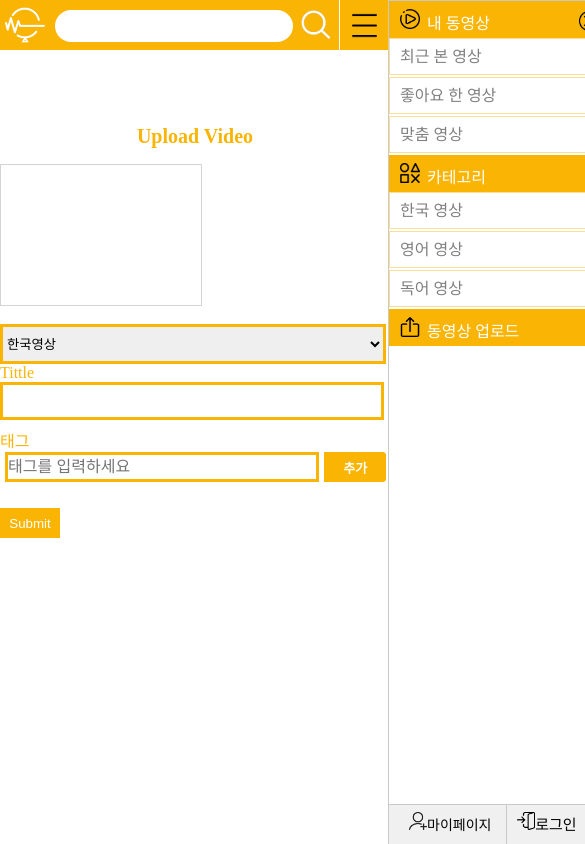
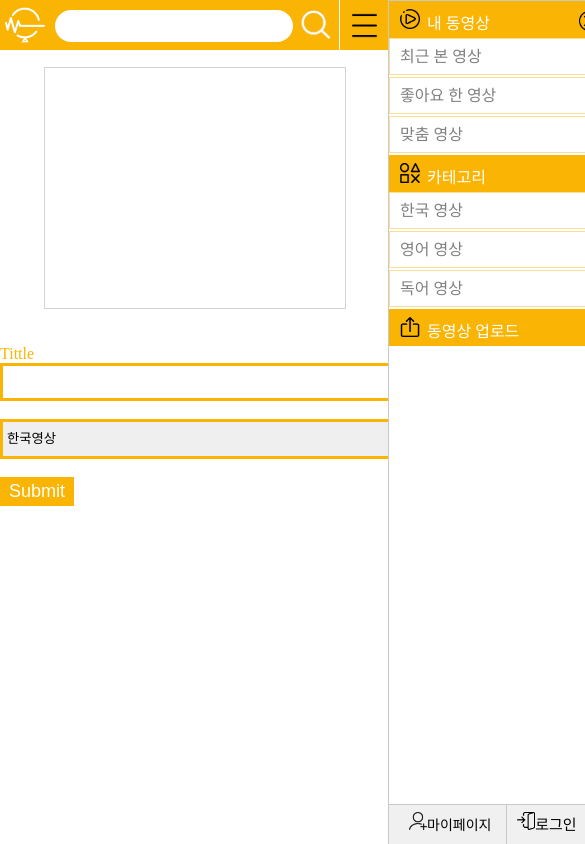
Before and after one commit to sok98/Front-end, a React (Create React App) app: page /UploadVideo in a window 390 px wide. Shown: the top 844 px of the page, 585 px wide, since content can reach past the window. Built offline with nearby package versions, Linux system fonts and the light colour scheme.

Commit message:
ys 업로드페이지 수정

```diff
--- a/src/App.js
+++ b/src/App.js
@@ -11,6 +11,7 @@ import ListPage from "./Page/container/VideoPage/ListPage";
 import AdminPage from "./Page/container/AdminPage/AdminPage";
 import UploadVideoPage from "./Page/container/VideoPage/UploadVideoPage";
 import UploadVideoSecondPage from "./Page/container/VideoPage/UploadVideoSecondPage";
+import UploadVideoThirdPage from "./Page/container/VideoPage/UploadVideoThirdPage";
 
 const App = () => {
   return (
@@ -25,6 +26,7 @@ const App = () => {
       <Route path="/Change" component={ChangePage} />
       <Route path="/UploadVideo" component={UploadVideoPage} />
       <Route path="/UploadVideoSecond" component={UploadVideoSecondPage} />
+      <Route path="/UploadVideoThird" component={UploadVideoThirdPage} />
     </div>
   );
 };
--- a/src/Page/container/VideoPage/UploadVideoPage.css
+++ b/src/Page/container/VideoPage/UploadVideoPage.css
@@ -1,19 +1,8 @@
-.App {
-  text-align: center;
+#upload_after_form {
+  display: flex;
+  justify-content: center;
 }
-
-body {
-  margin: 0;
-}
-.UploadVideoPage {
-  padding-top: 100px;
-}
-.UploadVideoPag_2 {
-  text-align: center;
-  margin-bottom: 2rem;
-  color: #fab404;
-}
-.dropzone_video {
+#upload_after_dropzone {
   width: 300px;
   height: 240px;
   border: 1px solid lightgray;
@@ -21,61 +10,24 @@ body {
   align-items: center;
   justify-content: center;
 }
-a {
-  text-decoration: none;
+#title_label {
+  color: #fab404;
 }
-#video_dropzone {
-  border: 3px solid #fab404;
-}
-#thumbnail_dropzone_dropzone {
-  border: 3px solid #fab404;
-}
-
 #title_input {
   border: 3px solid #fab404;
+  width: 700px;
+  height: 30px;
 }
 #category_select {
   border: 3px solid #fab404;
+  width: 710px;
+  height: 40px;
 }
-#submit_btn {
+#uploadpage_submit_btn {
   background-color: #fab404;
   border: 3px solid #fab404;
   color: white;
+  width: "60px";
+  height: "30px";
+  font-size: large;
 }
-@media (max-width: 480px) {
-  .aa {
-    display: none;
-  }
-  .UploadVideoPag_2 {
-    text-align: center;
-    margin-bottom: 1rem;
-    color: #fab404;
-  }
-  .UploadVideoPage {
-    max-width: "375px";
-  }
-  .dropzone_video {
-    width: 200px;
-    height: 140px;
-    border: 1px solid lightgray;
-    display: flex;
-    align-items: center;
-    justify-content: center;
-  }
-  #upload_title {
-    font-size: 20px;
-  }
-  #category_select {
-    max-width: 99%;
-  }
-  #title_input {
-    max-width: 96%;
-  }
-  #tagform_upload {
-    max-width: 99%;
-    margin-left: 0;
-  }
-  #tag_add_btn {
-    font-size: small;
-  }
-}
--- a/src/Page/container/VideoPage/UploadVideoPage.js
+++ b/src/Page/container/VideoPage/UploadVideoPage.js
@@ -8,168 +8,79 @@ import {
   Input,
 } from "antd"; /*antd다운 필요  npm i antd*/
 import Dropzone from "react-dropzone"; /*react-dropzone다운필요 npm install react-dropzone --save*/
-import styled from "styled-components"; /*npm i styled-components */
 import axios from "axios"; /*npm i --save axios */
 import Header from "../../component/Header.js";
 import Navi from "../../component/Navi.js";
 import "./UploadVideoPage.css";
 
-/*태그 디자인 일부 입니다*/
-const TagBoxBlock = styled.div`
-  width: 100%;
-  padding-top: 0.5rem;
-  margin-top: 0;
-  h4 {
-    color: #fab404
-    margin-top: 0;
-    margin-bottom: 0.5rem;
-  }
-`;
-const TagForm = styled.form`
-  border-radius: 4px;
-  overflow: hidden;
-  display: flex;
-  width: 256px;
-  margin-top: 0;
-  input,
-  button {
-    outline: none;
-    border: none;
-    font-size: 1rem;
-  }
-  input {
-    padding: 0px;
-    flex: 1;
-  }
-  button {
-    cursor: pointer;
-    padding-right: 1rem;
-    padding-left: 1rem;
-    border: none;
-    background: #fab404;
-    color: white;
-    font-weight: bold;
-    &:hover {
-      background: #fab404;
-    }
-  }
-`;
-const Tag = styled.div`
-  margin-right: 0.5rem;
-  color: #fab404;
-  cursor: pointer;
-  &:hover {
-    opacity: 0.5;
-  }
-`;
-const TagListBlock = styled.div`
-  display: flex;
-  margin-top: 0.5rem;
-`;
-
-// React.memo를 사용하여 tag 값이 바뀔 때만 리렌더링되도록 처리
-const TagItem = React.memo(({ tag, onRemove }) => (
-  <Tag onClick={() => onRemove(tag)}>#{tag}</Tag>
-));
-
-// React.memo를 사용하여 tags 값이 바뀔 때만 리렌더링되도록 처리
-const TagList = React.memo(({ tags, onRemove }) => (
-  <TagListBlock>
-    {tags.map((tag) => (
-      <TagItem key={tag} tag={tag} onRemove={onRemove} />
-    ))}
-  </TagListBlock>
-));
-
 const { Title } = Typography;
 
 const CatogoryOptions = [
-  { value: 0, label: "한국영상" },
-  { value: 1, label: "영어영상" },
-  { value: 2, label: "독일영상" },
+  { value: "ko-kr", label: "한국영상" },
+  { value: "en-us", label: "영어영상" },
 ];
 
 function UploadVideoPage() {
   const [VideoTitle, setVideoTitle] = useState("");
   const [Categories, setCategories] = useState("한국");
   const [FilePath, setFilePath] = useState("");
-  const [Duration, setDuration] = useState("");
-  const [Thumbnail, setThumbnail] = useState("");
 
-  /*UploadVidoPage2 에서 가져온애들*/
-  const [input, setInput] = useState("");
-  const [localTags, setLocalTags] = useState([]);
-  const insertTag = useCallback(
-    (tag) => {
-      if (!tag) return;
-      if (localTags.includes(tag)) return;
-      setLocalTags([...localTags, tag]);
-    },
-    [localTags]
-  );
-  const onRemove = useCallback(
-    (tag) => {
-      setLocalTags(localTags.filter((t) => t !== tag));
-    },
-    [localTags]
-  );
-  const onChange = useCallback((e) => {
-    setInput(e.target.value);
-  }, []);
-  const onSubmittag = useCallback(
-    (e) => {
-      e.preventDefault();
-      insertTag(input.trim());
-      setInput("");
-    },
-    [input, insertTag]
-  );
-  /*UploadVidoPage2 에서 가져온애들 여기까지*/
+  var username = localStorage.getItem("name");
+  var mp4;
 
-  /* 제목 작동(이벤트)*/
+  /* 제목 (이벤트)*/
   const onTitleChange = (e) => {
     setVideoTitle(e.currentTarget.value);
+    console.log("제목쓰는칸");
   };
-  /* 카테고리 작동(이벤트)*/
+  /* 카테고리 (이벤트)*/
   const onCategoryChange = (e) => {
     setCategories(e.currentTarget.value);
+    console.log("카테고리칸");
   };
-  /*submit버튼 누르면 페이지 넘어감  */
-  const onSubmit = (e) => {};
   /*드래그앤드롭  */
+  //let formData = new FormData();
   const onDrop = (files) => {
     let formData = new FormData();
     const config = {
       header: { "content-type": "multipart/form-data" },
     };
     formData.append("file", files[0]);
+    console.log("드래그앤드롭안");
+    console.log(files[0]);
+    localStorage.setItem("dropvideo", files[0]);
+  };
 
-    /*서버에 request보낼껀데 */
-    /*영상 2분30초*/
-    axios.post("/api/video/uploadVideo", formData, config).then((response) => {
+  var dropvideo = localStorage.getItem("dropvideo");
+  console.log(dropvideo);
+  console.log(username);
+
+  /*submit버튼 누르면 페이지 넘어감  */
+  const onSubmit = (e) => {
+    e.preventDefault();
+    console.log("submit안입니다");
+    let body = {
+      videofile: dropvideo,
+      inbucket: Categories,
+      pvideotitle: VideoTitle,
+      uploader: username,
+    };
+    console.log("axios밖입니다");
+    axios
+      .post("http://localhost:5050/api/upload/video", body)
+      .then((response) => {
+        console.log(response);
+        console.log("axios안입니다");
         if (response.data.success) {
+          //localStorage.setItem("videofile", response.data.videofile);
+          localStorage.setItem("inbucket", response.data.inbucket);
+          localStorage.setItem("pvideotitle", response.data.pvideotitle);
+          //localStorage.setItem("uploader", response.data.uploader);
           alert("업로드 성공");
           console.log(response.data);
-
-        {
-          /*업로드 성공시 썸네일 */
-        }
-        let variable = {
-          filePath: response.data.filePath,
-          fileName: response.data.fileName,
-        };
-        setFilePath(response.data.filePath);
-
-        axios.post("/api/video/thumbnail", variable).then((response) => {
-          if (response.data.success) {
-            setDuration(response.data.fileDuration);
-            setThumbnail(response.data.thumbsFilePath);
-          } else {
-            alert("썸네일 업로드 실패");
-          }
-        });
         } else {
           alert("업로드 실패");
+          alert(response.data);
         }
       });
   };
@@ -178,118 +89,48 @@ function UploadVideoPage() {
     <div>
       <Header />
       <Navi />
-      <div
-        class="UploadVideoPage"
-        style={{ maxWidth: "700px", margin: "0.5rem auto" }}
-      >
-        <div class="UploadVideoPag_2">
-          <Title level={2} id="upload_title">
+      <div class="UploadVideoPage">
+        <Title level={2} id="uploadpage_title">
           {" "}
           Upload Video
         </Title>
-        </div>
-        <Form onSubmit>
-          <div style={{ display: "flex", justifyContent: "space-between" }}>
-            {/*Drop 영상부분*/}
+        <Form onSubmit={onSubmit}>
+          <div id="upload_after_form">
             <Dropzone onDrop={onDrop} multiple={false} maxSize={800000000}>
               {({ getRootProps, getInputProps }) => (
-                <div class="dropzone_video" {...getRootProps()}>
+                <div id="upload_after_dropzone" {...getRootProps()}>
                   <input {...getInputProps()} />
                 </div>
               )}
             </Dropzone>
-
-            {/*Thumbnail썸네일부분*/}
-            {/*강의영상은  썸네일을 서버에서 가져와서 하는 부분 (동영상 강의 처럼) */}
-            {Thumbnail && (
-              <div>
-                <img
-                  src={`http://localhost:5000/${Thumbnail}`}
-                  alt="Thumbnail"
-                />
-              </div>
-            )}
-
-            {/*이것은 썸네일을 파일업로드 식으로 한경우 파일업로드식으로 안할꺼면 지워도 됨
-                    <Dropzone
-                        id="thumbnail_dropzone"
-                        onDrop={onDrop}
-                        multiple={false}
-                        maxSize={800000000}>
-                        {({ getRootProps, getInputProps }) => (
-                            <div style={{
-                                width: '300px', height: '240px', border: '1px solid lightgray', display: 'flex',
-                                alignItems: 'center', justifyContent: 'center'
-                            }}{...getRootProps()}>
-                                <input {...getInputProps()} />
-                                <Icon type="PlusOutlined" style={{ fontSize: '3rem' }} />
-                            </div>
-                        )}
-                    </Dropzone>*/}
           </div>
 
+          {/*제목*/}
+          <br />
+          <br />
+          <label id="title_label">Tittle</label>
+          <br />
+          <input id="title_input" onChange={onTitleChange} value={VideoTitle} />
+
           {/*카테고리*/}
-          <br class="aa" />
           <br />
-          <select
-            id="category_select"
-            style={{ width: "705px", height: "40px" }}
-            onChange={onCategoryChange}
-          >
+          <br />
+          <select id="category_select" onChange={onCategoryChange}>
             {CatogoryOptions.map((item, index) => (
-              <option key={index} value={item.valuel}>
+              <option key={index} value={item.value}>
                 {item.label}
               </option>
             ))}
           </select>
 
-          {/*제목*/}
-          <br class="aa" />
-          <br />
-          <label style={{ color: "#fab404" }}>Tittle</label>
-          <br />
-          <input
-            id="title_input"
-            style={{ width: "700px", height: "30px" }}
-            onChange={onTitleChange}
-            value={VideoTitle}
-          />
-          {/*태그 */}
-          <TagBoxBlock>
-            <label style={{ color: "#fab404" }}>태그</label>
-            <TagForm
-              onSubmit={onSubmittag}
-              style={{ width: "700px", height: "30px" }}
-              id="tagform_upload"
-            >
-              <input
-                id="tag_input"
-                placeholder="태그를 입력하세요"
-                value={input}
-                onChange={onChange}
-              />
-              <button type="submit" id="tag_add_btn">
-                추가
-              </button>
-            </TagForm>
-            <TagList
-              tags={localTags}
-              onRemove={onRemove}
-              id="tag_list"
-            ></TagList>
-          </TagBoxBlock>
           {/*버튼*/}
           <br />
-          {/*<Link to="/UploadVideoSecond">  두번쨰페이지 필요없어서 링크넘길필요없어짐*/}
-          <Button
-            id="submit_btn"
-            style={{ width: "60px", height: "30px" }}
-            type="primary"
-            onClick={onSubmit}
-          >
+          <br />
+          <Link to="/UploadVideoSecond">
+            <Button id="uploadpage_submit_btn" type="primary">
               Submit
             </Button>
-          {/*</Link>*/}
+          </Link>
         </Form>
       </div>
     </div>
--- a/src/Page/container/VideoPage/UploadVideoSecondPage.css
+++ b/src/Page/container/VideoPage/UploadVideoSecondPage.css
@@ -1,3 +1,6 @@
+.App {
+  text-align: center;
+}
 body {
   margin: 0;
 }
@@ -8,14 +11,22 @@ a {
 
 .UploadVideoSecondPage {
   padding-top: 100px;
+  max-width: 700px;
+  color: #fab404;
+  margin: 0.5rem auto;
 }
-
-#keyword_input {
-  border: 3px solid #fab404;
+#uploadpage2_title {
+  text-align: center;
+}
+#tag_label {
+  color: #fab404;
+}
+#tag_upload {
+  width: 700px;
+  height: 30px;
 }
 #tag_input {
   border: 3px solid #fab404;
-  margin-left: 5px;
 }
 #tag_add_btn {
   background-color: #fab404;
@@ -23,12 +34,11 @@ a {
   color: white;
   margin-left: 5px;
 }
-
-#character_input {
-  border: 3px solid #fab404;
-}
-#save_btn {
+#uploadpage2_submit_btn {
   background-color: #fab404;
   border: 3px solid #fab404;
   color: white;
+  width: "60px";
+  height: "30px";
+  font-size: large;
 }
--- a/src/Page/container/VideoPage/UploadVideoSecondPage.js
+++ b/src/Page/container/VideoPage/UploadVideoSecondPage.js
@@ -8,29 +8,29 @@ import {
   message,
   Input,
 } from "antd"; /*antd다운 필요  npm i antd*/
-import SizeContext from "antd/lib/config-provider/SizeContext";
 
 import Header from "../../component/Header.js";
 import Navi from "../../component/Navi.js";
 
 import "./UploadVideoSecondPage.css";
+
+//태그 디자인
 const TagBoxBlock = styled.div`
   width: 100%;
-  border-top: 1px solid  #fab404;
-  padding-top: 2rem;
+  padding-top: 0.5rem;
+  margin-top: 0;
   h4 {
     color: #fab404
     margin-top: 0;
     margin-bottom: 0.5rem;
   }
 `;
-
 const TagForm = styled.form`
   border-radius: 4px;
   overflow: hidden;
   display: flex;
   width: 256px;
-  border: 1px solid #fab404; /* 스타일 초기화 */
+  margin-top: 0;
   input,
   button {
     outline: none;
@@ -38,7 +38,7 @@ const TagForm = styled.form`
     font-size: 1rem;
   }
   input {
-    padding: 0.5rem;
+    padding: 0px;
     flex: 1;
   }
   button {
@@ -54,16 +54,14 @@ const TagForm = styled.form`
     }
   }
 `;
-
 const Tag = styled.div`
   margin-right: 0.5rem;
-  color: #fab404;
+  color: #fcde94;
   cursor: pointer;
   &:hover {
     opacity: 0.5;
   }
 `;
-
 const TagListBlock = styled.div`
   display: flex;
   margin-top: 0.5rem;
@@ -86,6 +84,12 @@ const TagList = React.memo(({ tags, onRemove }) => (
 const { Title } = Typography;
 
 function UploadVideoSecondPage() {
+  //정보나타내주기 위해 local에서 정보 get
+  var username = localStorage.getItem("name");
+  var video_category = localStorage.getItem("inbucket");
+  var video_title = localStorage.getItem("pvideotitle");
+
+  //태그관련
   const [input, setInput] = useState("");
   const [localTags, setLocalTags] = useState([]);
   const insertTag = useCallback(
@@ -105,7 +109,7 @@ function UploadVideoSecondPage() {
   const onChange = useCallback((e) => {
     setInput(e.target.value);
   }, []);
-  const onSubmit = useCallback(
+  const onSubmittag = useCallback(
     (e) => {
       e.preventDefault();
       insertTag(input.trim());
@@ -114,109 +118,59 @@ function UploadVideoSecondPage() {
     [input, insertTag]
   );
 
+  /*submit버튼 누르면 페이지 넘어감  */
+  const onSubmit = (e) => {};
+
   return (
     <div>
       <Header />
       <Navi />
-      <div
-        class="UploadVideoSecondPage"
-        style={{ maxWidth: "700px", margin: "0.5rem auto" }}
-      >
-        <div
-          style={{
-            textAlign: "center",
-            marginBottom: "2rem",
-            color: "#fab404",
-          }}
-        >
-          <Title level={2}> Upload </Title>
+      <div class="UploadVideoSecondPage">
+        <Title level={2} id="uploadpage2_title">
+          {" "}
+          UploadSecond
+        </Title>
+        {/*{Thumbnail !== "" &&
+          <div>
+            <img src={`http://localhost:5000/${Thumbnail}`} alt="haha" />
+          </div>
+        }*/}
+        <div id="video_info">
+          <p>제목: {video_title}</p>
+          <p>카테고리: {video_category}</p>
+          <p>업로드하는사람: {username}</p>
         </div>
-
-        <Form onSubmit>
-          <div
-            style={{ display: "flex", justifyContent: "space-between" }}
-          ></div>
-          {/*키워드*/}
-
-          <label style={{ color: "#fab404" }}>키워드</label>
-          <Input
-            id="keyword_input"
-            style={{ width: "700px", height: "30px" }}
-          />
-
-          {/*#태그기능.....어케해..하루종일해도 못하겠네 */}
-          {/*
-                <br />
-                <br />
-                <div class="inner">
-                    <label style={{ color: '#fab404' }}>태그</label>
-                    <div class="tag_input_wrap">
-                        <span class="sharp" style={{ color: '#fab404' }}>#</span>
-                <input id="tag_input" style={{ width: '610px', height: '30px' }} onChange /> */}
-          {/*<Input type="text" class="_tagInput" value="질문에 맞는 태그를 입력해주세요 (최대 10개)" title="태그 입력" />*/}
-          {/*<button href="#" id="tag_add_btn" style={{ width: '50px', height: '35px' }}>추가</button>
-                </div>
-                    <div class="tag_srch _tagAutoCompleteArea" style={{ display: 'none' }}></div>
-                    <div class="tag_list" style={{ display: 'block' }}>
-                        <ul >
-                            <li style={{ color: '#fab404' }}>
-                                <span class="tag">#이용</span>
-                                <a href="#" class="_clickcode:tag.del _tagDelete _param('이용')">
-                                    <span class="ico_cancel">(태그 추가 취소)</span>
-                                </a>
-                                <span class="tag">#워드벌룬</span>
-                                <a href="#" class="_clickcode:tag.del _tagDelete _param('워드벌룬')">
-                                    <span class="ico_cancel">(태그 추가 취소)</span>
-                                </a>
-                            </li>
-                        </ul>
-                    </div>
-                    </div>*/}
-          {/*<div class="wrap_tag">
-                    <div class="_param(false|false|4)" id="tagList_221516749265" style={{ cursor: 'default' }}>
-                        <strong class="blind">태그</strong>
-                        <a href="/PostListByTagName.nhn?blogId=pjok1122&amp;logType=mylog&amp;tagName=html" class="item pcol2 itemTagfont _setTop" onclick="clickcr(this,'tag.list','','',event)">
-                            <span class="ell">#html</span>
-                            <i class="pcol2b"></i>
-                        </a>
-                    </div>
-                </div>*/}
-          <br />
-          <br />
+        <Form onSubmit={onSubmit}>
           <TagBoxBlock>
-            <label style={{ color: "#fab404" }}>태그</label>
-            <TagForm
-              onSubmit={onSubmit}
-              style={{ width: "700px", height: "30px" }}
-            >
+            <label id="tag_label">태그</label>
+            <TagForm id="tag_upload" onSubmit={onSubmittag}>
               <input
+                id="tag_input"
                 placeholder="태그를 입력하세요"
                 value={input}
                 onChange={onChange}
               />
-              <button type="submit">추가</button>
+              <button id="tag_add_btn" type="submit">
+                추가
+              </button>
             </TagForm>
-            <TagList tags={localTags} onRemove={onRemove}></TagList>
+            <TagList
+              id="tag_list"
+              tags={localTags}
+              onRemove={onRemove}
+            ></TagList>
           </TagBoxBlock>
-
-          {/*등장인물 */}
-          <br />
-          <label style={{ color: "#fab404" }}>등장인물</label>
-          <Input
-            id="character_input"
-            style={{ width: "700px", height: "30px" }}
-          />
           {/*버튼*/}
           <br />
-          <br />
-          <Button
-            id="save_btn"
-            style={{ width: "60px", height: "30px" }}
-            type="primary"
-            onClick
-          >
-            저장
-          </Button>
+          <Link to="/UploadVideoThird">
+            <Button
+              id="uploadpage2_submit_btn"
+              type="primary"
+              onClick={onSubmit}
+            >
+              Submit
+            </Button>
+          </Link>
         </Form>
       </div>
     </div>
--- /dev/null
+++ b/src/Page/container/VideoPage/UploadVideoThirdPage.css
@@ -0,0 +1,23 @@
+.App {
+  text-align: center;
+}
+body {
+  margin: 0;
+}
+
+a {
+  text-decoration: none;
+}
+
+.UploadVideoThirdPage {
+  padding-top: 100px;
+  color: #fab404;
+  margin: 0.5rem auto;
+}
+#upload_success_message {
+  margin-top: 150px;
+  margin-left: 35%;
+}
+#upload_success_message2 {
+  margin-left: 41%;
+}
```
Also changed, not shown: src/Page/container/VideoPage/UploadVideoThirdPage.js (added, +24 -0 lines). Lines whose indentation alone changed are shown as unchanged.
